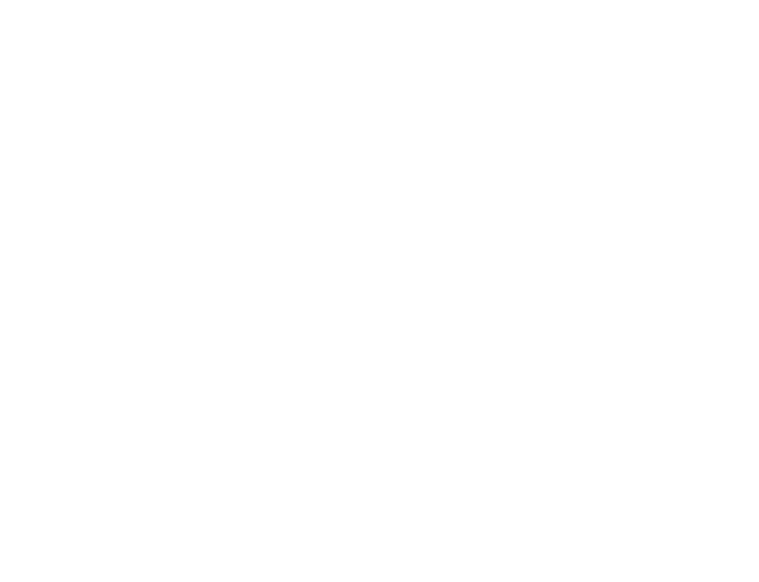
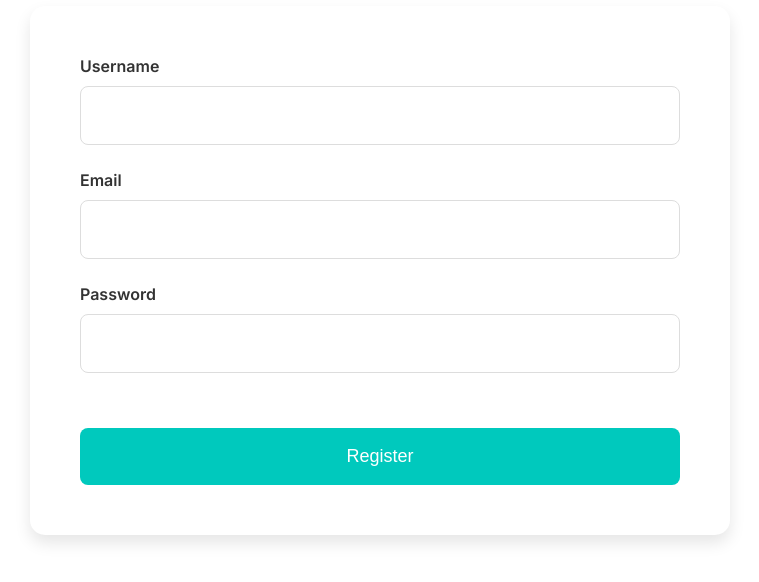
Before and after one commit to TVanmeerhaeghe/wimflow-frontend, a Vue app: page /register in a window 1280 px wide. Before the commit this address had no page. Shown: the part 130-712 px from the top of the page, without its empty margins (260-1019 px from the left). Built offline with nearby package versions, Linux system fonts and the light colour scheme.

Commit message:
feat : added register form

```diff
--- a/src/assets/global.css
+++ b/src/assets/global.css
@@ -22,6 +22,22 @@
   background-color: white;
   border-radius: 15px;
   box-shadow: 0 8px 16px rgba(0, 0, 0, 0.1);
+}
+
+.register-container {
+    display: flex;
+    justify-content: center;
+    align-items: center;
+    height: 100vh;
+}
+
+.register-form {
+max-width: 600px;
+width: 100%;
+padding: 50px;
+background-color: white;
+border-radius: 15px;
+box-shadow: 0 8px 16px rgba(0, 0, 0, 0.1);
 }
 
 .form-group {
--- a/src/components/auth/LoginForm.vue
+++ b/src/components/auth/LoginForm.vue
@@ -12,6 +12,9 @@
           </div>
           <button type="submit">Login</button>
         </form>
+        <p>
+          Vous n'avez pas de compte ? <router-link to="/register">Créez un compte ici</router-link>.
+        </p>
       </div>
     </div>
   </template>
--- /dev/null
+++ b/src/components/auth/RegisterForm.vue
@@ -0,0 +1,69 @@
+<template>
+    <div class="register-container">
+      <div class="register-form">
+        <form @submit.prevent="handleRegister">
+          <div class="form-group">
+            <label for="username">Username</label>
+            <input type="text" id="username" v-model="username" required />
+          </div>
+          <div class="form-group">
+            <label for="email">Email</label>
+            <input type="email" id="email" v-model="email" required />
+          </div>
+          <div class="form-group">
+            <label for="password">Password</label>
+            <input type="password" id="password" v-model="password" required />
+          </div>
+          <button type="submit">Register</button>
+        </form>
+      </div>
+    </div>
+  </template>
+
+  <script>
+  import { useRouter } from 'vue-router';
+
+  export default {
+    data() {
+      return {
+        username: '',
+        email: '',
+        password: ''
+      };
+    },
+    setup() {
+      const router = useRouter();
+      return { router };
+    },
+    methods: {
+      async handleRegister() {
+        try {
+          const response = await fetch(`${process.env.VUE_APP_API_URL}/auth/register`, {
+            method: 'POST',
+            headers: {
+              'Content-Type': 'application/json',
+            },
+            body: JSON.stringify({
+              username: this.username,
+              email: this.email,
+              password: this.password
+            })
+          });
+
+          const data = await response.json();
+          console.log(data);
+
+          if (response.ok) {
+            alert('Registration successful! Redirecting to login.');
+            this.router.push('/');
+          } else {
+            alert(data.message || 'Registration failed');
+          }
+        } catch (error) {
+          console.error('Error:', error);
+          alert('Registration failed');
+        }
+      }
+    }
+  };
+  </script>
--- a/src/router.js
+++ b/src/router.js
@@ -3,6 +3,7 @@
 import LoginForm from './components/auth/LoginForm.vue';
 import AdminDashboard from './components/dashboard/AdminDashboard.vue';
 import UserPage from './components/dashboard/UserDashboard.vue';
+import RegisterForm from './components/auth/RegisterForm.vue';
 
 const routes = [
   { path: '/', component: LoginForm },
@@ -11,7 +12,8 @@
     path: '/admin',
     component: AdminDashboard,
     meta: { requiresAdmin: true },
-  }
+  },
+  { path: '/register', component: RegisterForm },
 ];
 
 const router = createRouter({
```
